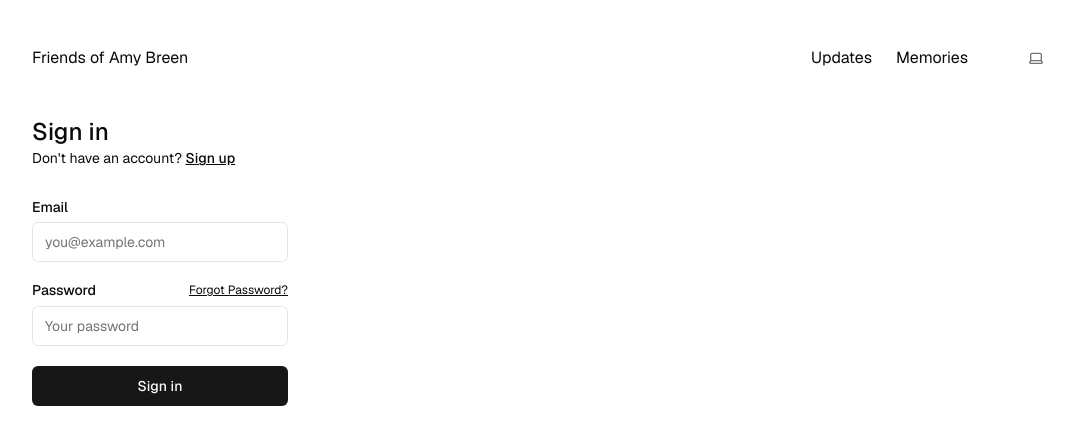
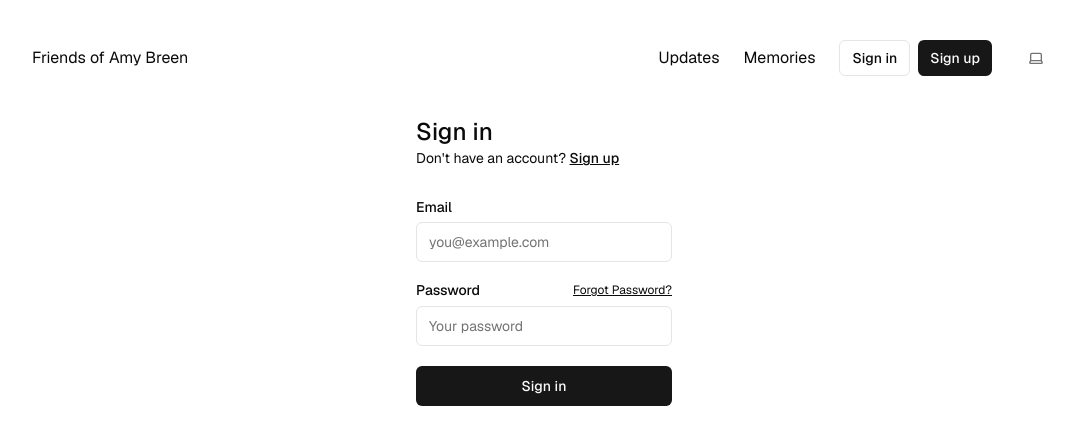
Before and after one commit to waxidiotic/friendsofamybreen, a Next.js app: page /sign-in in a window 1280 px wide. Shown: the top 444 px of the page, without its empty margins (96-1170 px from the left). Built offline with nearby package versions, Linux system fonts and the light colour scheme; no server answers.

Commit message:
auth fun stuff

```diff
--- a/app/(auth-pages)/sign-in/page.tsx
+++ b/app/(auth-pages)/sign-in/page.tsx
@@ -8,7 +8,7 @@ import Link from "next/link";
 export default async function Login(props: { searchParams: Promise<Message> }) {
   const searchParams = await props.searchParams;
   return (
-    <form className="flex-1 flex flex-col min-w-64">
+    <form className="flex-1 flex flex-col min-w-64 mx-auto">
       <h1 className="text-2xl font-medium">Sign in</h1>
       <p className="text-sm text-foreground">
         Don't have an account?{" "}
--- a/app/(auth-pages)/sign-up/page.tsx
+++ b/app/(auth-pages)/sign-up/page.tsx
@@ -4,7 +4,6 @@ import { SubmitButton } from "@/components/submit-button";
 import { Input } from "@/components/ui/input";
 import { Label } from "@/components/ui/label";
 import Link from "next/link";
-import { SmtpMessage } from "../smtp-message";
 
 export default async function Signup(props: {
   searchParams: Promise<Message>;
@@ -45,7 +44,6 @@ export default async function Signup(props: {
           <FormMessage message={searchParams} />
         </div>
       </form>
-      <SmtpMessage />
     </>
   );
 }
--- a/app/actions.ts
+++ b/app/actions.ts
@@ -30,7 +30,7 @@ export const signUpAction = async (formData: FormData) => {
     return encodedRedirect(
       "success",
       "/sign-up",
-      "Thanks for signing up! Please check your email for a verification link.",
+      "Thanks for signing up! Please check your email for a verification link."
     );
   }
 };
@@ -49,7 +49,7 @@ export const signInAction = async (formData: FormData) => {
     return encodedRedirect("error", "/sign-in", error.message);
   }
 
-  return redirect("/protected");
+  return redirect("/");
 };
 
 export const forgotPasswordAction = async (formData: FormData) => {
@@ -71,7 +71,7 @@ export const forgotPasswordAction = async (formData: FormData) => {
     return encodedRedirect(
       "error",
       "/forgot-password",
-      "Could not reset password",
+      "Could not reset password"
     );
   }
 
@@ -82,7 +82,7 @@ export const forgotPasswordAction = async (formData: FormData) => {
   return encodedRedirect(
     "success",
     "/forgot-password",
-    "Check your email for a link to reset your password.",
+    "Check your email for a link to reset your password."
   );
 };
 
@@ -96,7 +96,7 @@ export const resetPasswordAction = async (formData: FormData) => {
     encodedRedirect(
       "error",
       "/protected/reset-password",
-      "Password and confirm password are required",
+      "Password and confirm password are required"
     );
   }
 
@@ -104,7 +104,7 @@ export const resetPasswordAction = async (formData: FormData) => {
     encodedRedirect(
       "error",
       "/protected/reset-password",
-      "Passwords do not match",
+      "Passwords do not match"
     );
   }
 
@@ -116,7 +116,7 @@ export const resetPasswordAction = async (formData: FormData) => {
     encodedRedirect(
       "error",
       "/protected/reset-password",
-      "Password update failed",
+      "Password update failed"
     );
   }
 
--- a/app/auth/callback/route.ts
+++ b/app/auth/callback/route.ts
@@ -20,5 +20,5 @@ export async function GET(request: Request) {
   }
 
   // URL to redirect to after sign up process completes
-  return NextResponse.redirect(`${origin}/protected`);
+  return NextResponse.redirect(`${origin}`);
 }
--- a/app/layout.tsx
+++ b/app/layout.tsx
@@ -45,9 +45,7 @@ export default function RootLayout({
                     Memories
                   </a>
                 </div>
-                <div>
-                  <UserNav />
-                </div>
+                <UserNav />
                 <div className="mr-5 flex items-center">
                   <ThemeSwitcher />
                 </div>
--- a/components/user-nav.tsx
+++ b/components/user-nav.tsx
@@ -11,6 +11,8 @@ import { Avatar, AvatarFallback } from "@/components//ui/avatar";
 import { signOutAction } from "@/app/actions";
 import { getUserProfile } from "@/utils/supabase/queries";
 import { getName, getNameInitials } from "@/utils/utils";
+import Link from "next/link";
+import { User } from "lucide-react";
 
 export const UserNav = async () => {
   const supabase = await createClient();
@@ -20,7 +22,16 @@ export const UserNav = async () => {
   } = await supabase.auth.getUser();
 
   if (!user) {
-    return null;
+    return (
+      <div className="flex gap-2">
+        <Button asChild size="sm" variant={"outline"}>
+          <Link href="/sign-in">Sign in</Link>
+        </Button>
+        <Button asChild size="sm" variant={"default"}>
+          <Link href="/sign-up">Sign up</Link>
+        </Button>
+      </div>
+    );
   }
 
   const userProfile = await getUserProfile(supabase, user.id);
@@ -30,7 +41,9 @@ export const UserNav = async () => {
       <DropdownMenuTrigger asChild>
         <Button variant="ghost" className="relative h-8 w-8 rounded-full">
           <Avatar className="h-8 w-8">
-            <AvatarFallback>{getNameInitials(userProfile)}</AvatarFallback>
+            <AvatarFallback>
+              {userProfile.first_name ? getNameInitials(userProfile) : <User />}
+            </AvatarFallback>
           </Avatar>
         </Button>
       </DropdownMenuTrigger>
```
Also changed, not shown: utils/supabase/middleware.ts (+0 -9 lines).
